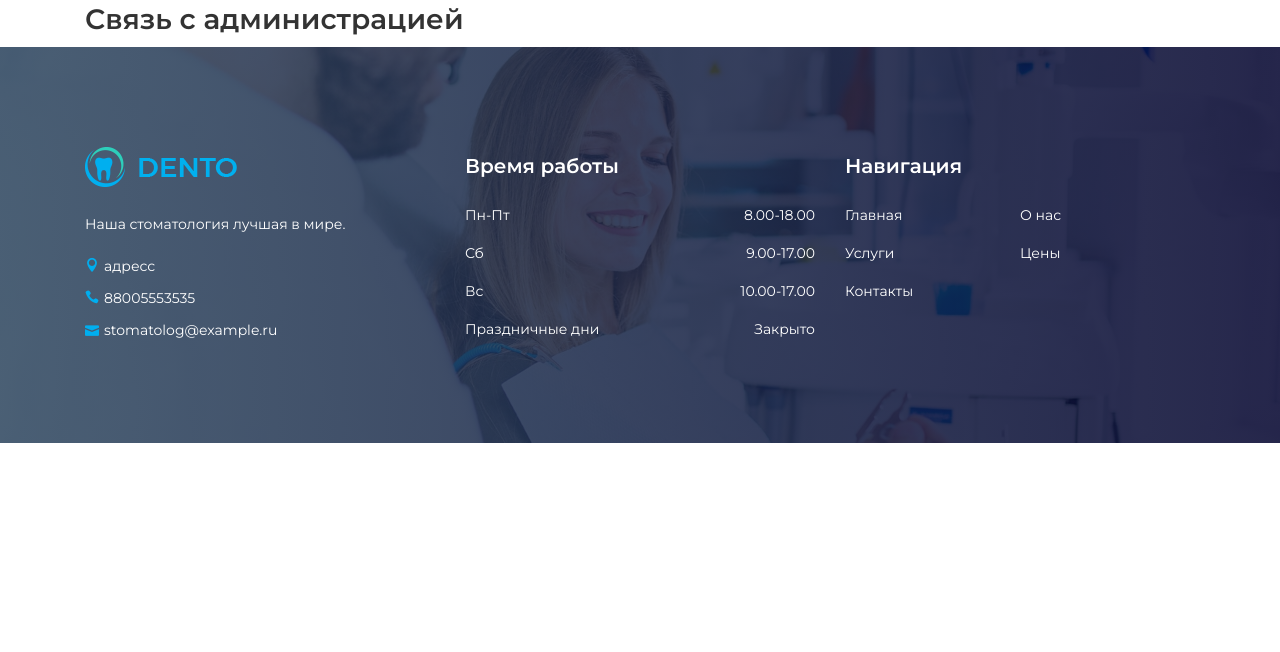
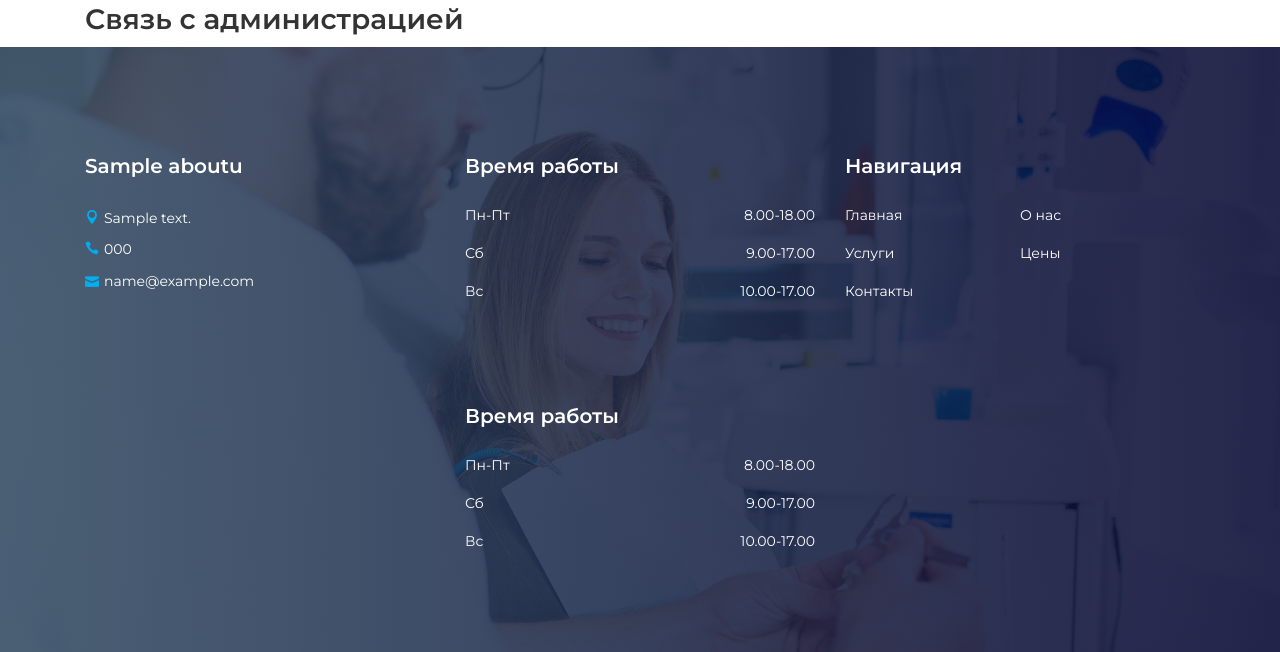
Before and after one commit to andrey-zubov/dentist2, a Django app: page /cabinet/1 in a window 1280 px wide. Shown: the part 798-1450 px from the top of the page. Before the commit the page ends 1241 px from the top, so only its background shows below. Run offline with Django 3.2, Linux system fonts and the light colour scheme; tables that the repository leaves empty hold one stand-in row (values such as "Sample post"); some libraries are stand-ins or nearby versions.

Commit message:
add several clinics

```diff
--- a/website/admin.py
+++ b/website/admin.py
@@ -1,12 +1,11 @@
 from django.contrib import admin
 
-from .models import (Service, Appointment, Contact,
+from .models import (Service, Appointment,
                      DoctorCard, AboutUs, Mention,
                      News, Client, Administrator)
 
 admin.site.register(Appointment)
 admin.site.register(Service)
-admin.site.register(Contact)
 admin.site.register(DoctorCard)
 admin.site.register(AboutUs)
 admin.site.register(Mention)
--- a/website/models.py
+++ b/website/models.py
@@ -39,7 +39,7 @@ class Client(models.Model):
                                   blank=True)
 
     def delete(self, using=None, keep_parents=False):
-
+        r
         return super().delete(using, keep_parents)
 
     def __str__(self):
@@ -133,7 +133,13 @@ class Appointment(models.Model):
         return f'{self.id} {self.date} {self.time} {self.client}'
 
 
-class Contact(models.Model):
+class AboutUs(models.Model):
+    image = models.ImageField(upload_to='website/',
+                              blank=True,
+                              null=True,
+                              verbose_name='Изображение')
+    title = models.CharField(max_length=128, verbose_name='Название')
+    content = models.TextField(verbose_name='Описание')
     address = models.CharField(max_length=256,
                                verbose_name='адрес')
     phone = models.CharField(max_length=32,
@@ -144,38 +150,11 @@ class Contact(models.Model):
     map_iframe = models.TextField(help_text="ссылка на встраивание карт")
 
     class Meta:
-        verbose_name = 'Контактная информация'
-        verbose_name_plural = 'Контактная информация'
+        verbose_name = 'клиника'
+        verbose_name_plural = 'клиники'
 
     def __str__(self):
-        return f'{self.address} {self.phone}'
-
-    def save(self, *args, **kwargs):
-        if not self.id and Contact.objects.exists():  # if not self.id нужно для редактирования
-            raise ValidationError('Может быть только одна модель контактов')
-        return super(Contact, self).save(*args, **kwargs)
-
-
-
-class AboutUs(models.Model):
-    image = models.ImageField(upload_to='website/',
-                              blank=True,
-                              null=True,
-                              verbose_name='Изображение')
-    title = models.CharField(max_length=128, verbose_name='Название')
-    content = models.TextField(verbose_name='Описание')
-
-    class Meta:
-        verbose_name = 'О нас'
-        verbose_name_plural = 'О нас'
-
-    def __str__(self):
-        return 'о нас'
-
-    def save(self, *args, **kwargs):
-        if not self.id and AboutUs.objects.exists():  # if not self.id нужно для редактирования
-            raise ValidationError('Может быть только одна модель О нас')
-        return super(AboutUs, self).save(*args, **kwargs)
+        return self.title
 
 
 class Mention(models.Model):
--- a/website/templates/administrator_cabinet.html
+++ b/website/templates/administrator_cabinet.html
@@ -20,15 +20,13 @@
 
     <div class="row">
       <div class="col-12">
-        <div class="text-center white">
-          <h1>Личные данные</h1>
+        <div class="text-right white">
+          <a href="/admin/" class="btn dento-btn booking-btn">Перейти к панеле администратора</a>
         </div>
       </div>
 
     </div>
     <!-- Client Questions End -->
-
-
   </div>
 </section>
 
--- a/website/templates/base.html
+++ b/website/templates/base.html
@@ -98,15 +98,16 @@
       <div class="row">
         <!-- Single Footer Widget -->
         <div class="col-12 col-sm-6 col-lg-4">
-          <div class="single-footer-widget">
-            <a href="./home.html" class="d-block mb-4"><img src="{% static 'website/img/core-img/logo.png' %}" alt=""></a>
-            <p>Наша стоматология лучшая в мире.</p>
-            <div class="footer-contact">
-              <p><i class="icon_pin"></i>адресс</p>
-              <p><i class="icon_phone"></i>88005553535</p>
-              <p><i class="icon_mail"></i>stomatolog@example.ru</p>
+          {% for clinic in about_us %}
+            <div class="single-footer-widget">
+            <h5 class="widget-title">{{ clinic.title }}</h5>
+              <div class="footer-contact">
+                <p><i class="icon_pin"></i>{{ clinic.address}}</p>
+                <p><i class="icon_phone"></i>{{ clinic.phone }}</p>
+                <p><i class="icon_mail"></i>{{ clinic.email }}</p>
+              </div>
             </div>
-          </div>
+          {% endfor %}
         </div>
 
         <!-- Single Footer Widget -->
@@ -120,7 +121,17 @@
               <li><span>Пн-Пт</span> <span>8.00-18.00</span></li>
               <li><span>Сб</span> <span>9.00-17.00</span></li>
               <li><span>Вс</span> <span>10.00-17.00</span></li>
-              <li><span>Праздничные дни</span> <span>Закрыто</span></li>
+            </ul>
+          </div>
+          <div class="single-footer-widget">
+            <!-- Widget Title -->
+            <h5 class="widget-title">Время работы</h5>
+
+            <!-- Opening Hours -->
+            <ul class="opening-hours">
+              <li><span>Пн-Пт</span> <span>8.00-18.00</span></li>
+              <li><span>Сб</span> <span>9.00-17.00</span></li>
+              <li><span>Вс</span> <span>10.00-17.00</span></li>
             </ul>
           </div>
         </div>
--- a/website/views.py
+++ b/website/views.py
@@ -5,13 +5,13 @@ from django.db.models import Q
 
 from .models import (User, Client, Service, AboutUs,
                      DoctorCard, Mention, News,
-                     Appointment, Contact, Administrator)
+                     Appointment, Administrator)
 
 from datetime import datetime
 
 
 def home(request):
-    about_us = AboutUs.objects.latest('id')
+    about_us = AboutUs.objects.all()
     doctors = DoctorCard.objects.all()
     services = Service.objects.all()
     mentions = Mention.objects.all().reverse()[:3]
@@ -24,6 +24,7 @@ def home(request):
 
 
 def login_view(request):
+    about_us = AboutUs.objects.all()
     if request.method == 'POST':
         username = request.POST['username']
         password = request.POST['password']
@@ -34,7 +35,7 @@ def login_view(request):
         else:
             err = 'Введите верный пароль или зарегистрируйтесь'
             return render(request, 'auth.html', {'err': err})
-    return render(request, 'auth.html', {})
+    return render(request, 'auth.html', {'about_us': about_us})
 
 
 def logout_view(request):
@@ -43,6 +44,8 @@ def logout_view(request):
 
 
 def registration(request):
+    about_us = AboutUs.objects.all()
+
     err = None
     if request.method == 'POST':
         if request.POST['password1'] == request.POST['password2']:
@@ -50,7 +53,8 @@ def registration(request):
                     Q(username=request.POST['username']) |
                     Q(email=request.POST['email'])).exists():
                 err = 'Такой пользователь или телефон/email уже зарегистрированы'
-                return render(request, 'registration.html', {'err': err})
+                return render(request, 'registration.html', {'err': err,
+                                                             'about_us': about_us,})
 
             new_user = User.objects.create_user(
                 username=request.POST['username'],
@@ -70,11 +74,13 @@ def registration(request):
             return redirect('home')
 
         err = 'Пароли должны совпадать'
-    return render(request, 'registration.html', {'err': err})
+    return render(request, 'registration.html', {'err': err,
+                                                 'about_us': about_us,})
 
 
 def contact(request):
-    print(request.POST)
+    about_us = AboutUs.objects.all()
+
     if request.method == "POST":
         if 'message-name' in request.POST:
             message_name = request.POST['message-name']
@@ -88,13 +94,12 @@ def contact(request):
                                              name=message_name)
         new_mention.save()
 
-
-    contact_info = Contact.objects.latest('id')
-    return render(request, 'contact.html', {'contact_info': contact_info})
+    return render(request, 'contact.html', {'about_us': about_us})
 
 
 def about(request):
-    about_us = AboutUs.objects.latest('id')
+    about_us = AboutUs.objects.all()
+
     doctors = DoctorCard.objects.all()
     mentions = Mention.objects.all().reverse()[:3]
     return render(request, 'about.html', {'about_us': about_us,
@@ -103,21 +108,28 @@ def about(request):
 
 
 def service(request):
+    about_us = AboutUs.objects.all()
+
     services = Service.objects.all()
     mentions = Mention.objects.all().reverse()[:3]
     news = News.objects.all().reverse()[:3]
     return render(request, 'service.html', {'service': services,
                                             'mentions': mentions,
-                                            'news': news})
+                                            'news': news,
+                                            'about_us': about_us,})
 
 
 def pricing(request):
+    about_us = AboutUs.objects.all()
+
     services = Service.objects.all()
-    return render(request, 'pricing.html', {'services': services})
+    return render(request, 'pricing.html', {'services': services,
+                                            'about_us': about_us,})
 
 
 def appointment(request):
-    print(request.POST)
+    about_us = AboutUs.objects.all()
+
     if request.method == "POST":
         message = request.POST['message']
         time = datetime.strptime(request.POST['time'], '%H:%M')
@@ -149,51 +161,50 @@ def appointment(request):
                                                     'your_phone': client.phone,
                                                     'your_email': client.email,
                                                     'your_time': time,
-                                                    'your_date': date})
+                                                    'your_date': date,
+                                                    'about_us': about_us,})
 
     else:
-        return render(request, 'home.html', {})
+        return render(request, 'home.html', {'about_us': about_us,})
 
 
 def booknow(request):
+    about_us = AboutUs.objects.all()
+
     serv = Service.objects.all()
     doctors = DoctorCard.objects.all()
     return render(request, 'booknow.html', {'services': serv,
-                                            'doctors': doctors})
+                                            'doctors': doctors,
+                                            'about_us': about_us,})
 
 
 def single_news(request, id):
+    about_us = AboutUs.objects.all()
+
     news = News.objects.get(id=id)
-    return render(request, 'news.html', {'news': news})
+    return render(request, 'news.html', {'news': news,
+                                         'about_us': about_us})
 
 
 def cabinet(request, user_id):
+    about_us = AboutUs.objects.all()
+
     if Client.objects.filter(user_id=user_id).exists():
         if request.method == 'POST':
             return HttpResponse('post')
         client = Client.objects.get(user_id=user_id)
         user_appointment = Appointment.objects.filter(client=client)
         return render(request, 'cabinet.html', {'client': client,
-                                                'user_appointment': user_appointment})
+                                                'user_appointment': user_appointment,
+                                                'about_us': about_us})
 
     elif DoctorCard.objects.filter(user_id=user_id).exists():
         doctor = DoctorCard.objects.get(user_id=user_id)
         user_appointment = Appointment.objects.filter(doctor=doctor)
         return render(request, 'doctor_cabinet.html', {'doctor': doctor,
-                                                       'user_appointment': user_appointment})
+                                                       'user_appointment': user_appointment,
+                                                       'about_us': about_us})
 
     elif Administrator.objects.filter(user_id=user_id).exists():
 
-        return render(request, 'administrator_cabinet.html', {})
-
-    # if user.position == 'client':
-    #     if request.method == 'POST':
-    #         return HttpResponse('post')
-    #     user_appointment = Appointment.objects.filter(client=user)
-    #     return render(request, 'cabinet.html', {'user_appointment': user_appointment})
-    #
-    # elif user.position == 'doctor':
-    #     return render(request, 'doctor_cabinet.html')
-    #
-    # elif user.position == 'doctor':
-    #     pass
+        return render(request, 'administrator_cabinet.html', {'about_us': about_us})
```
Also changed, not shown: website/templates/contact.html (+3 -11 lines).
